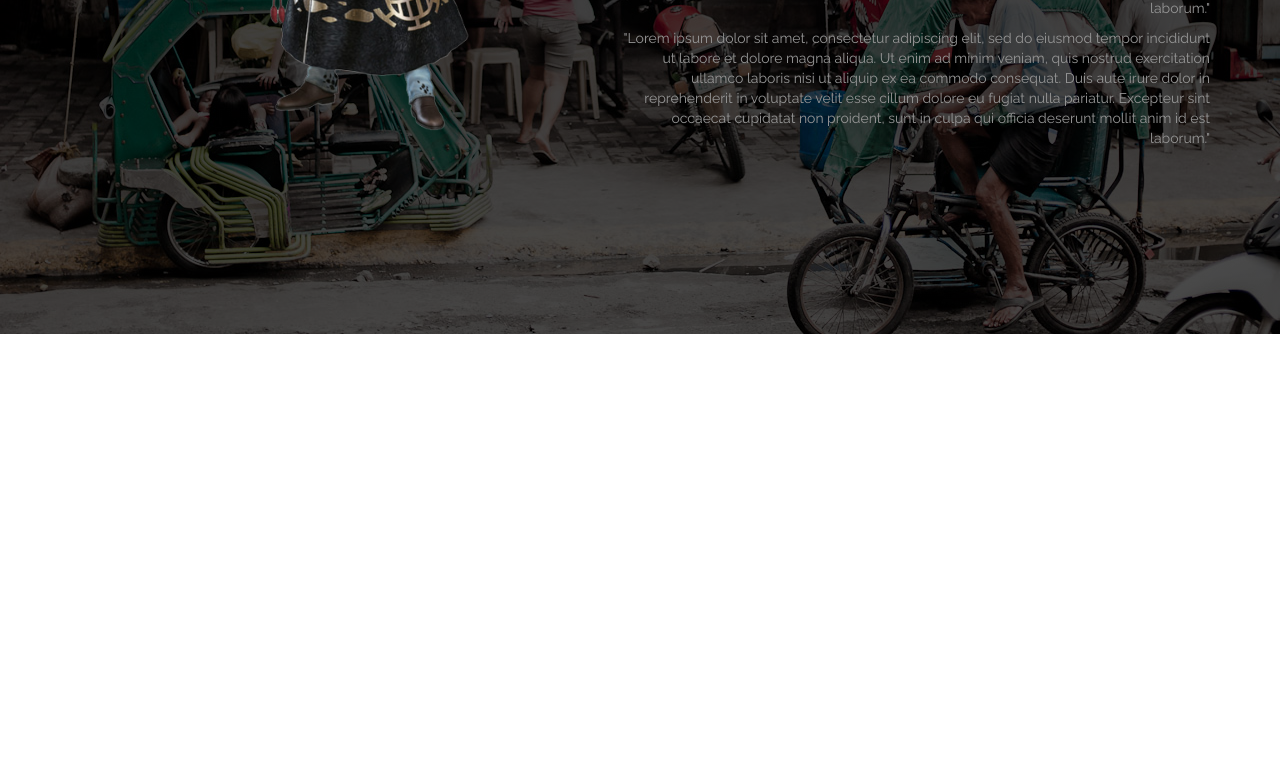
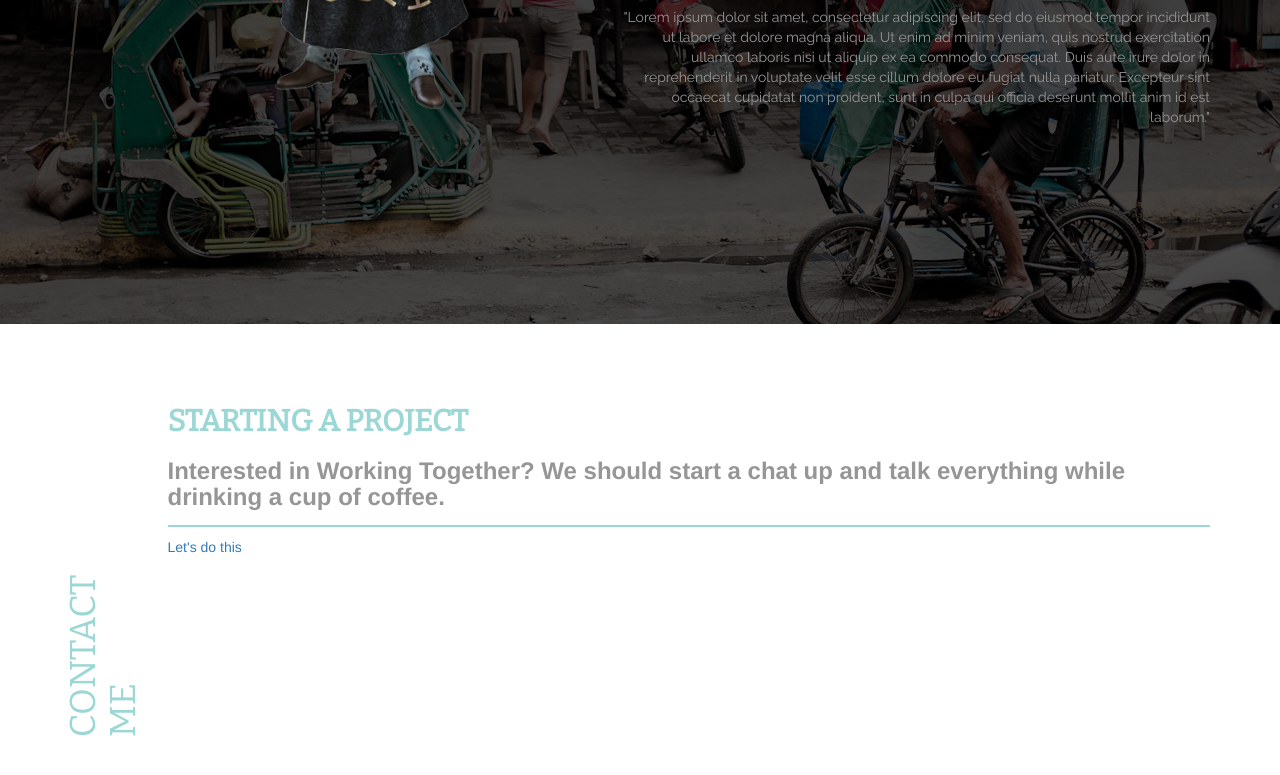
Before and after one commit to joamarderije/portpolio_photographer, a plain HTML site: page index.html in a window 1280 px wide. Shown: the part 1961-2736 px from the top of the page. Before the commit the page ends 2415 px from the top, so only its background shows below. Drawn offline with nearby package versions, Linux system fonts and the light colour scheme.

Commit message:
contact me features

```diff
--- a/includes/css/style.css
+++ b/includes/css/style.css
@@ -94,7 +94,7 @@
 }
 
 .section-content {
-    margin-top: 3%;
+    margin-top: 2%;
 }
 
 .portpolio-card {
--- a/index.html
+++ b/index.html
@@ -155,7 +155,22 @@
     </div>
   </section>
   <article class="section-containers" id="">
-
+      <div class="container">
+          <div class="row">
+            <div class="col-lg-1">
+              <div class="section-sidebar">
+                <h1>CONTACT ME</h1>
+              </div>
+            </div>
+            <div class="col-lg-11">
+              <div class="section-content">
+                  <h2 class="section-header">STARTING A PROJECT</h2>
+                  <h3 class="section-header_sub">Interested in Working Together? We should start a chat up and talk everything while drinking a cup of coffee.</h3>
+                  <a href="#" style="border-radius:290486px">Let's do this</a>
+              </div>
+            </div>
+          </div>
+        </div>
   </article>
 <script src="https://ajax.googleapis.com/ajax/libs/jquery/1.12.4/jquery.min.js"></script>
 <script src="includes/js/bootstrap.min.js"></script>
```
